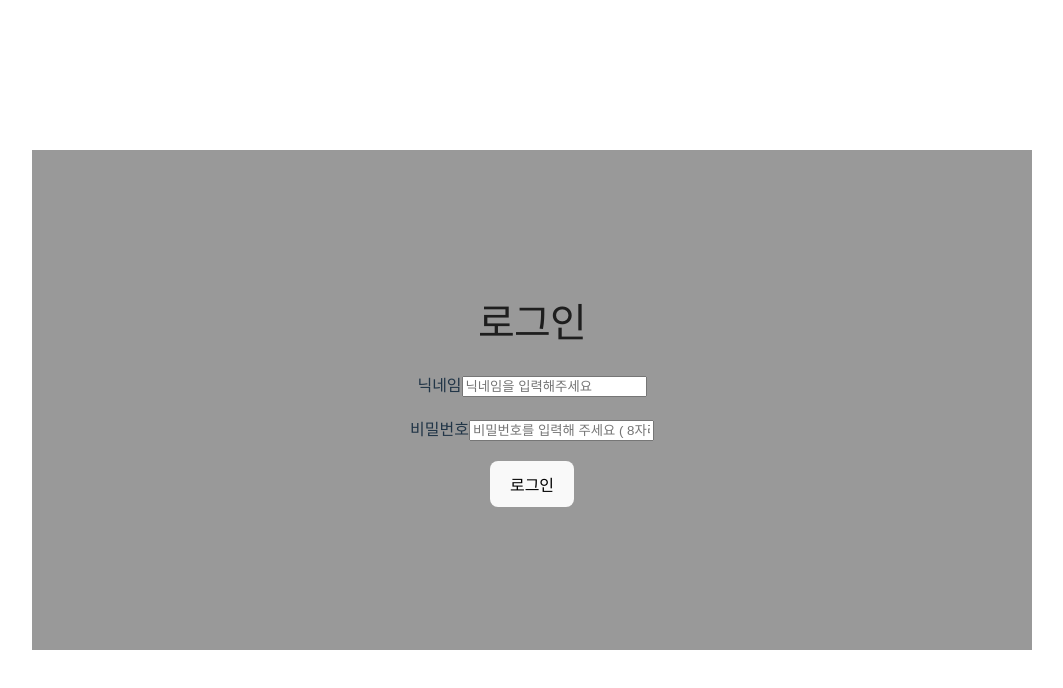
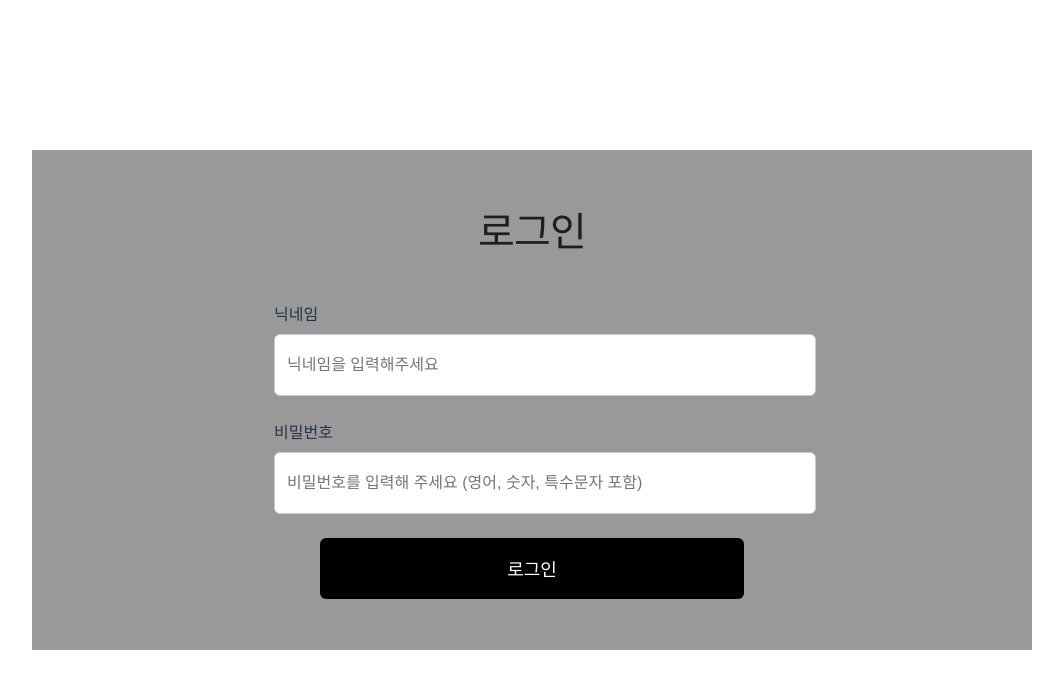
Before and after one commit to EongNiDeul/EongNi_Client, a React (Vite) app in the folder eongni_client/: page /LoginPage in a window 1280 px wide. Shown: the top 688 px of the page, without its empty margins (108-1171 px from the left). Built offline with nearby package versions, Linux system fonts and the light colour scheme.

Commit message:
Feat : 로그인 페이지 제작

```diff
--- a/eongni_client/src/pages/LoginPage.jsx
+++ b/eongni_client/src/pages/LoginPage.jsx
@@ -3,32 +3,33 @@ import styles from "../styles/pages/LoginPage.module.css";
 
 function LoginPage() {
   return (
-    <>
     <div className={styles.container}>
       <div className={styles.title}>로그인</div>
 
-        <div>
-          <label>
-            {" "}
-            닉네임
-            <input type="text" placeholder="닉네임을 입력해주세요" className={styles.input}/>
-          </label>
+      <form className={styles.form}>
+        <div className={styles.inputGroup}>
+          <label htmlFor="nickname">닉네임</label>
+          <input
+            id="nickname"
+            type="text"
+            placeholder="닉네임을 입력해주세요"
+            className={styles.input}
+          />
         </div>
 
-        <div>
-          <label>
-            {" "}
-            비밀번호
+        <div className={styles.inputGroup}>
+          <label htmlFor="password">비밀번호</label>
           <input
+            id="password"
             type="password"
-              placeholder="비밀번호를 입력해 주세요 ( 8자리이하 : 영어, 숫자, 특수문자 포함 ) 입력해주세요"
+            placeholder="비밀번호를 입력해 주세요 (영어, 숫자, 특수문자 포함)"
             className={styles.input}
           />
-          </label>
         </div>
-        <button>로그인</button>
+
+        <button className={styles.loginBtn}>로그인</button>
+      </form>
     </div>
-    </>
   );
 }
 
--- a/eongni_client/src/styles/pages/LoginPage.module.css
+++ b/eongni_client/src/styles/pages/LoginPage.module.css
@@ -1,20 +1,58 @@
 .container {
   width: 1000px;
   height: 500px;
-    background-color: rgb(153, 153, 153);
+  margin: 0 auto;
+  background-color: #999;
   display: flex;
   justify-content: center;
   align-items: center;
   flex-direction: column;
-    gap: 20px;
+  gap: 40px;
 }
 
 .title {
-color: #1E1E1E;
-font-family: Inter;
+  color: #1e1e1e;
+  font-family: Inter, sans-serif;
   font-size: 40px;
-font-style: normal;
   font-weight: 700;
-line-height: 150%; /* 60px */
+  line-height: 150%;
   letter-spacing: -0.88px;
 }
+
+.form {
+  display: flex;
+  flex-direction: column;
+  gap: 24px;
+  width: 100%;
+  align-items: center;
+}
+
+.inputGroup {
+  display: flex;
+  flex-direction: column;
+  align-items: flex-start;
+  gap: 8px;
+  width: 100%;
+  max-width: 516px;
+}
+
+.input {
+  width: 100%;
+  height: 60px;
+  padding: 0 12px;
+  font-size: 16px;
+  border: 1px solid #ccc;
+  border-radius: 6px;
+}
+
+.loginBtn {
+  width: 100%;
+  max-width: 424px;
+  height: 61px;
+  font-size: 18px;
+  background-color: black;
+  color: white;
+  border: none;
+  border-radius: 6px;
+  cursor: pointer;
+}
```
Lines whose indentation alone changed are shown as unchanged.
